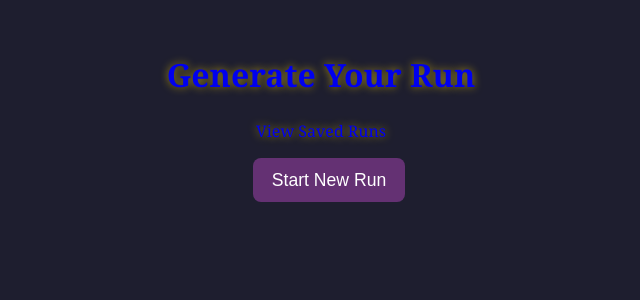
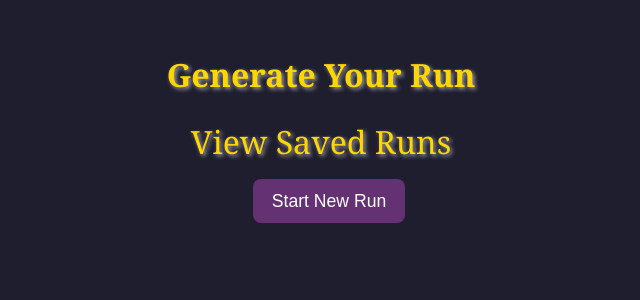
Before and after one commit to BiagiarelliAdriano/D-D-Mortal-Trials-Run-Generator, a Flask app: page / in a window 1280 px wide. Shown: the top 300 px of the page, without its empty margins (319-959 px from the left). Run offline with Flask 3, Linux system fonts and the light colour scheme.

Commit message:
Fix links css text-shadow and size

```diff
--- a/static/style.css
+++ b/static/style.css
@@ -9,9 +9,16 @@ body {
 }
 
 a {
+    color: #ffd700;
     text-decoration: none;
-    text-shadow: 0 0 8px rgba(255, 215, 0, 0.6);
-    transition: text-shadow 0.3s ease, color 0.3s ease;
+    font-size: 2rem;
+    text-shadow: 2px 2px 4px rgba(255, 255, 255, 0.6);
+    transition: color 0.3s ease, text-shadow 0.3s ease;
+}
+
+a:hover {
+    color: #fffacd;
+    text-shadow: 0 0 6px rgba(255, 255, 160, 0.6), 0 0 2px rgba(255, 255, 160, 0.5);
 }
 
 button {
```
